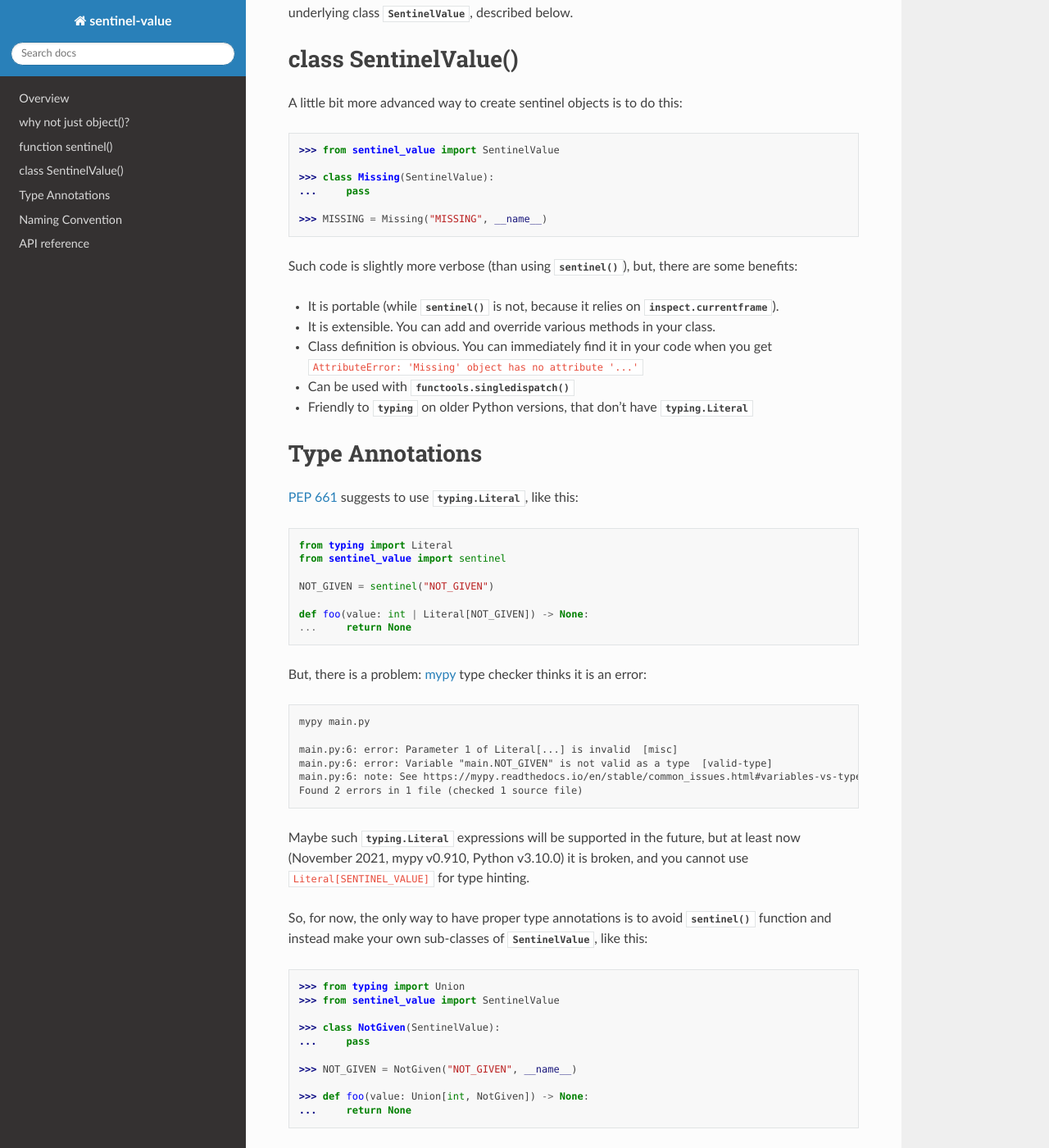
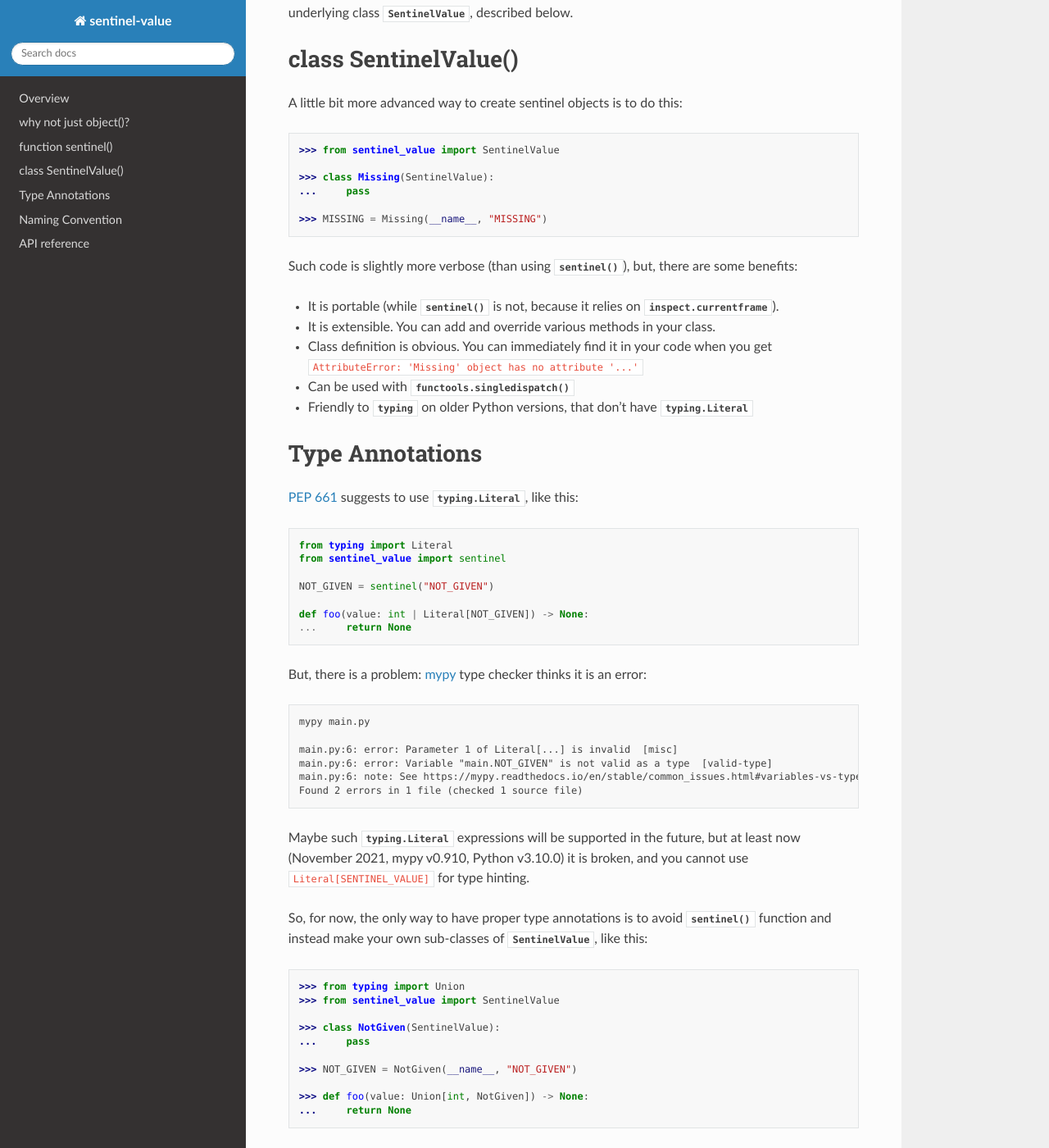
Before and after one commit to vdmit11/sentinel-value, a Sphinx documentation site: the page built from docs/index.rst, in a window 1280 px wide and 1400 px high, scrolled down 1383 px. Shown: the whole window at 82% size. Built offline with Sphinx 7.4.7 and the Read the Docs theme 2.0.0, drawn with Linux system fonts in a browser that asks for light colours.

Commit message:
feat: reverse parameters of SentinelValue() constructor
BREAKING CHANGE: SentinelValue() parameter order is different now:

Previously it was:

    SentinelValue(instance_name, module_name)

and now it is:

    SentinelValue(module_name, instance_name)

because the latter is more natural, and also opens possibility
for a little bit of extension in the future.

This is the last major change in the API, I'm going to freeze it,
so here I'm also triggering release of v.1.0.0
(by removing `major_on_zero = false` from `pyproject.toml`)

```diff
--- a/README.rst
+++ b/README.rst
@@ -40,7 +40,7 @@ Or, the same thing, but using the ``SentinelValue`` class
   class Missing(SentinelValue):
       pass
 
-  MISSING = Missing("MISSING", __name__)
+  MISSING = Missing(__name__, "MISSING")
 
   def get_something(default: Union[str, Missing] = MISSING):
       ...
--- a/docs/index.rst
+++ b/docs/index.rst
@@ -68,7 +68,7 @@ A little bit more advanced way to create sentinel objects is to do this::
   >>> class Missing(SentinelValue):
   ...     pass
 
-  >>> MISSING = Missing("MISSING", __name__)
+  >>> MISSING = Missing(__name__, "MISSING")
 
 Such code is slightly more verbose (than using :func:`sentinel`), but, there are some benefits:
 
@@ -118,7 +118,7 @@ and instead make your own sub-classes of :class:`SentinelValue`, like this::
   >>> class NotGiven(SentinelValue):
   ...     pass
 
-  >>> NOT_GIVEN = NotGiven("NOT_GIVEN", __name__)
+  >>> NOT_GIVEN = NotGiven(__name__, "NOT_GIVEN")
 
   >>> def foo(value: Union[int, NotGiven]) -> None:
   ...     return None
@@ -140,7 +140,7 @@ or, when subclassing :class:`SentinelValue`:
   >>> class NotSet(SentinelValue):
   ...     pass
 
-  >>> NOT_SET = NotSet("NOT_SET", __name__)
+  >>> NOT_SET = NotSet(__name__, "NOT_SET")
 
 Why? Because:
 
--- a/pyproject.toml
+++ b/pyproject.toml
@@ -67,7 +67,6 @@ version_toml = "pyproject.toml:tool.poetry.version"
 upload_to_pypi = true
 upload_to_release = true
 build_command = "poetry build"
-major_on_zero = false
 
 [tool.pytest.ini_options]
 norecursedirs = "build dist .tox"
```
Also changed, not shown: 2 other files.
